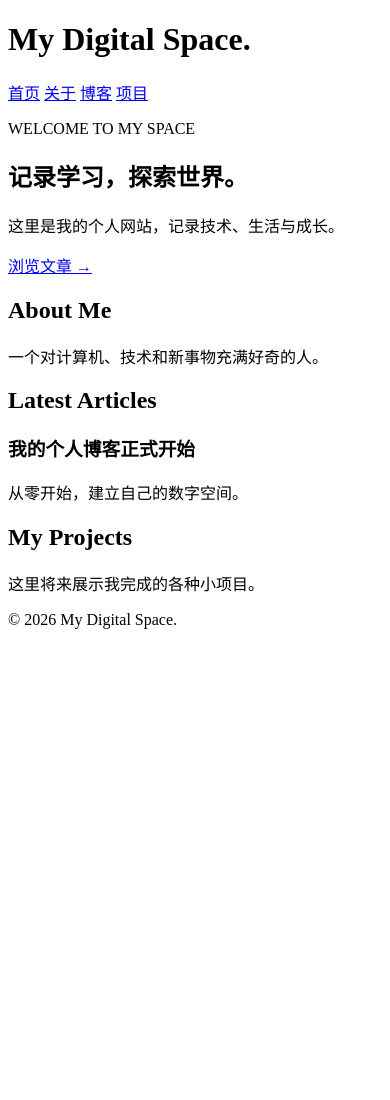
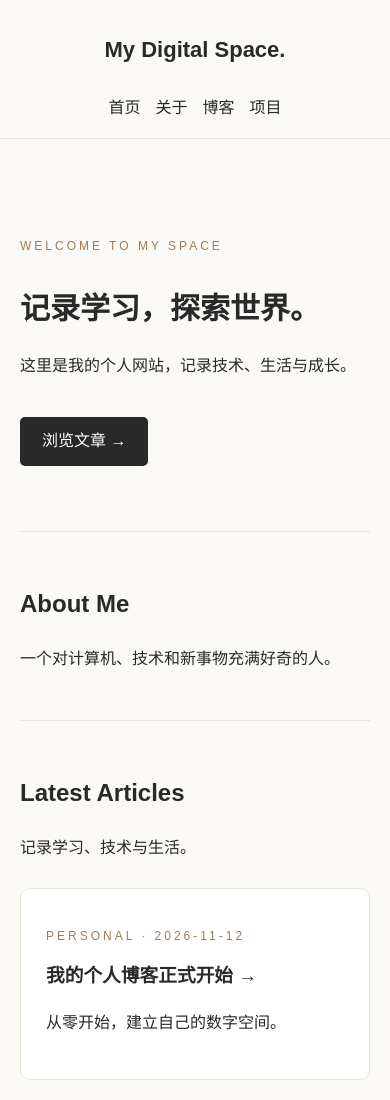
Before and after one commit to daru367/myblog, a plain HTML site: page index.html in a window 390 px wide. Shown: the top 1100 px of the page. Before the commit the page ends 844 px from the top, so only its background shows below. Drawn offline with Linux system fonts and the light colour scheme.

Commit message:
Add files via upload

```diff
--- a/index.html
+++ b/index.html
@@ -34,9 +34,18 @@
 
         <section id="blog">
             <h2>Latest Articles</h2>
-            <article>
-                <h3>我的个人博客正式开始</h3>
-                <p>从零开始，建立自己的数字空间。</p>
+            <p>记录学习、技术与生活。</p>
+
+            <article class="article-card">
+            <p class="tag">PERSONAL · 2026-11-12</p>
+
+            <h3>
+                <a href="posts/first-post.html">
+                我的个人博客正式开始 →
+                </a>
+            </h3>
+
+            <p>从零开始，建立自己的数字空间。</p>
             </article>
         </section>
 
--- a/style.css
+++ b/style.css
@@ -0,0 +1,183 @@
+
+* {
+    box-sizing: border-box;
+}
+
+body {
+    margin: 0;
+    font-family: Arial, "Microsoft YaHei", sans-serif;
+    color: #292929;
+    background: #faf9f6;
+    line-height: 1.8;
+}
+
+header {
+    display: flex;
+    justify-content: space-between;
+    align-items: center;
+    padding: 20px 9%;
+    border-bottom: 1px solid #e8e5df;
+}
+
+header h1 {
+    font-size: 22px;
+}
+
+nav {
+    display: flex;
+    gap: 25px;
+}
+
+a {
+    color: inherit;
+    text-decoration: none;
+}
+
+nav a:hover {
+    color: #a17b55;
+}
+
+main {
+    max-width: 1000px;
+    margin: auto;
+    padding: 40px 25px;
+}
+
+.hero {
+    padding: 100px 0;
+}
+
+.tag {
+    color: #a17b55;
+    letter-spacing: 3px;
+    font-size: 12px;
+}
+
+.hero h2 {
+    font-size: 42px;
+    margin-bottom: 10px;
+}
+
+.button {
+    display: inline-block;
+    margin-top: 20px;
+    padding: 10px 22px;
+    background: #292929;
+    color: white;
+    border-radius: 5px;
+}
+
+section:not(.hero) {
+    padding: 45px 0;
+    border-top: 1px solid #e8e5df;
+}
+
+article {
+    background: white;
+    padding: 20px;
+    border-radius: 8px;
+}
+
+footer {
+    text-align: center;
+    padding: 30px;
+    color: #888;
+}
+
+/* 手机端适配 */
+@media (max-width: 650px) {
+    header {
+        flex-direction: column;
+        gap: 10px;
+        padding: 15px;
+    }
+
+    nav {
+        gap: 15px;
+        flex-wrap: wrap;
+        justify-content: center;
+    }
+
+    main {
+        padding: 20px;
+    }
+
+    .hero {
+        padding: 65px 0;
+    }
+
+    .hero h2 {
+        font-size: 30px;
+    }
+
+    section:not(.hero) {
+        padding: 30px 0;
+    }
+}
+
+/* 文章列表卡片 */
+.article-card {
+    margin-top: 25px;
+    padding: 25px;
+    background: white;
+    border: 1px solid #e8e5df;
+    border-radius: 10px;
+    transition: transform 0.2s;
+}
+
+.article-card:hover {
+    transform: translateY(-3px);
+}
+
+.article-card h3 {
+    margin: 8px 0;
+}
+
+.article-card h3 a:hover {
+    color: #a17b55;
+}
+
+/* 文章详情页面 */
+.post-content {
+    max-width: 760px;
+    margin: 40px auto;
+    padding: 20px;
+    background: white;
+    border-radius: 10px;
+}
+
+.post-content h1 {
+    font-size: 36px;
+    line-height: 1.5;
+}
+
+.post-content h2 {
+    margin-top: 40px;
+}
+
+.post-content p {
+    line-height: 2;
+    color: #555;
+}
+
+.post-meta {
+    color: #999 !important;
+    font-size: 14px;
+}
+
+.post-content hr {
+    border: none;
+    border-top: 1px solid #eee;
+    margin: 30px 0;
+}
+
+@media (max-width: 650px) {
+    .post-content {
+        padding: 18px;
+        margin: 15px auto;
+    }
+
+    .post-content h1 {
+        font-size: 27px;
+    }
+}
```
Also changed, not shown: posts/first-post.html (added, +68 -0 lines).
